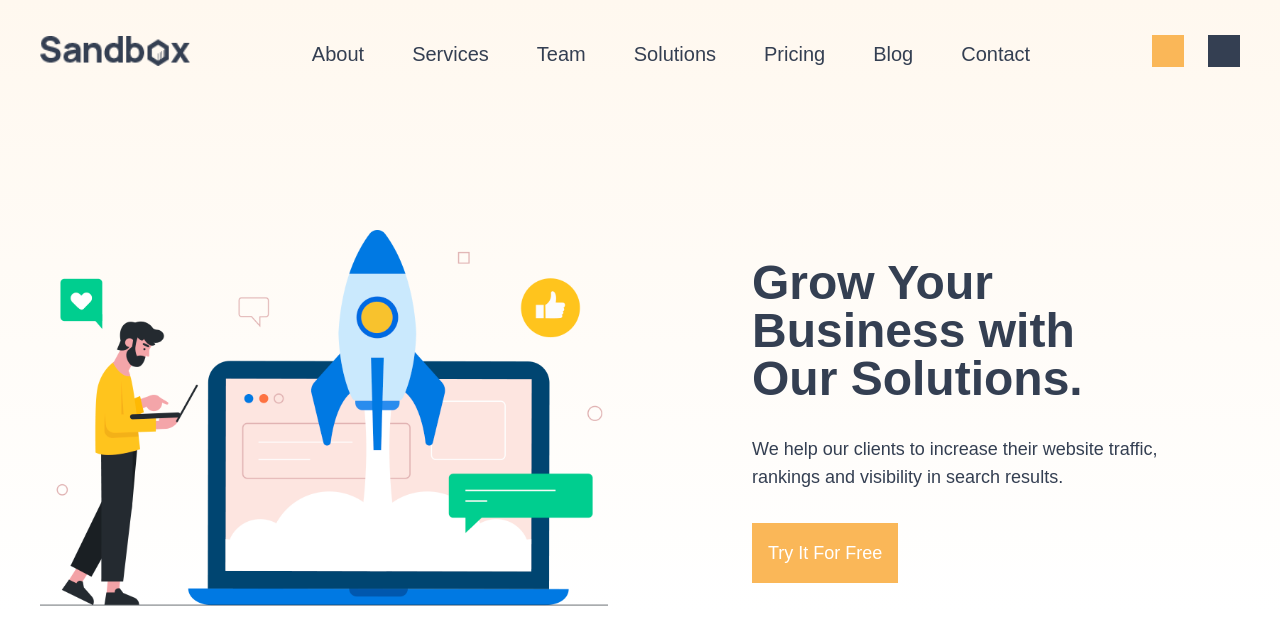
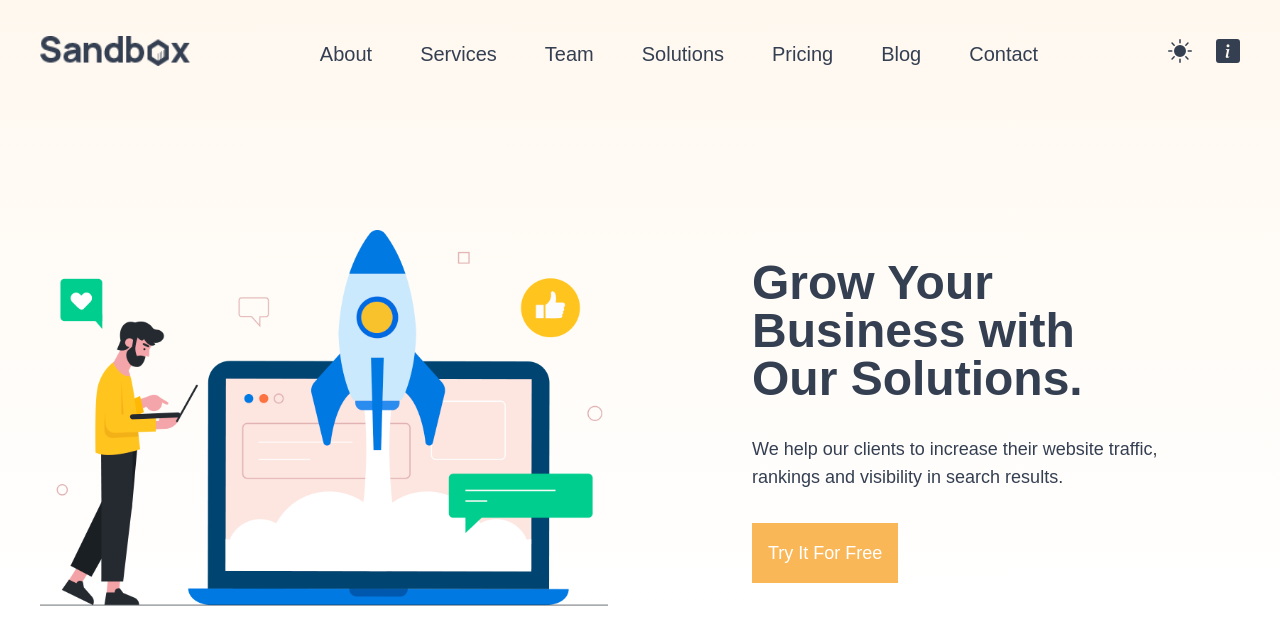
Before and after one commit to Sh4ke96/sandbox, a Next.js app: page / in a window 1280 px wide. Shown: the top 644 px of the page. Built offline with nearby package versions, Linux system fonts and the light colour scheme.

Commit message:
install react-icons, add icons to navbar, change button hover

```diff
--- a/components/Button/Button.tsx
+++ b/components/Button/Button.tsx
@@ -11,7 +11,7 @@ const Button: FC<ButtonProps> = ({ children, hide, type }) => {
     <button
       type={type}
       className={`${hide} xl:block text-white text-lg bg-orange px-4 py-4 capitalize font-medium
-      hover:scale-105 transition duration-300 ease-in-out`}
+      hover:shadow-lg transition duration-300 ease-in-out`}
     >
       {children}
     </button>
--- a/components/Header/Header.tsx
+++ b/components/Header/Header.tsx
@@ -2,12 +2,20 @@ import { FC } from "react";
 import Image from "next/image";
 import Link from "next/link";
 import Button from "../Button/Button";
+import { BsFillInfoSquareFill, BsFillBrightnessHighFill } from "react-icons/bs";
 
 const Header: FC = () => {
   return (
     <header className="container mx-auto">
       <nav className="flex justify-between items-center py-8 mb-32">
-        <Image src="/img/logo.png" alt="sandbox logo" width="150" height="25" />
+        <Link href="/">
+          <Image
+            src="/img/logo.png"
+            alt="sandbox logo"
+            width="150"
+            height="25"
+          />
+        </Link>
         <ul className="flex items-center gap-x-12 font-medium text-xl">
           <li className="mt-2 group transition duration-300">
             <Link href="/about">About</Link>
@@ -38,9 +46,9 @@ const Header: FC = () => {
             <span className="block max-w-0 group-hover:max-w-full transition-all duration-500 h-0.5 bg-orange"></span>
           </li>
         </ul>
-        <div className="flex gap-x-6">
-          <div className="w-8 h-8 bg-orange"></div>
-          <div className="w-8 h-8 bg-black"></div>
+        <div className="flex items-center gap-x-6">
+          <BsFillBrightnessHighFill className="text-black text-2xl" />
+          <BsFillInfoSquareFill className="text-black text-2xl" />
         </div>
       </nav>
       <div className="grid grid-cols-2 gap-x-16 items-center">
--- a/package.json
+++ b/package.json
@@ -18,6 +18,7 @@
     "next": "13.1.0",
     "react": "18.2.0",
     "react-dom": "18.2.0",
+    "react-icons": "^4.7.1",
     "typescript": "4.9.4"
   },
   "devDependencies": {
--- a/styles/globals.css
+++ b/styles/globals.css
@@ -9,7 +9,7 @@
     @apply box-border;
   }
   html {
-    @apply text-black;
+    @apply text-black scroll-smooth;
     font-family: "Poppins", sans-serif;
   }
   body {
```
Also changed, not shown: 1 other file (tests, documents, lock files or other folders).
